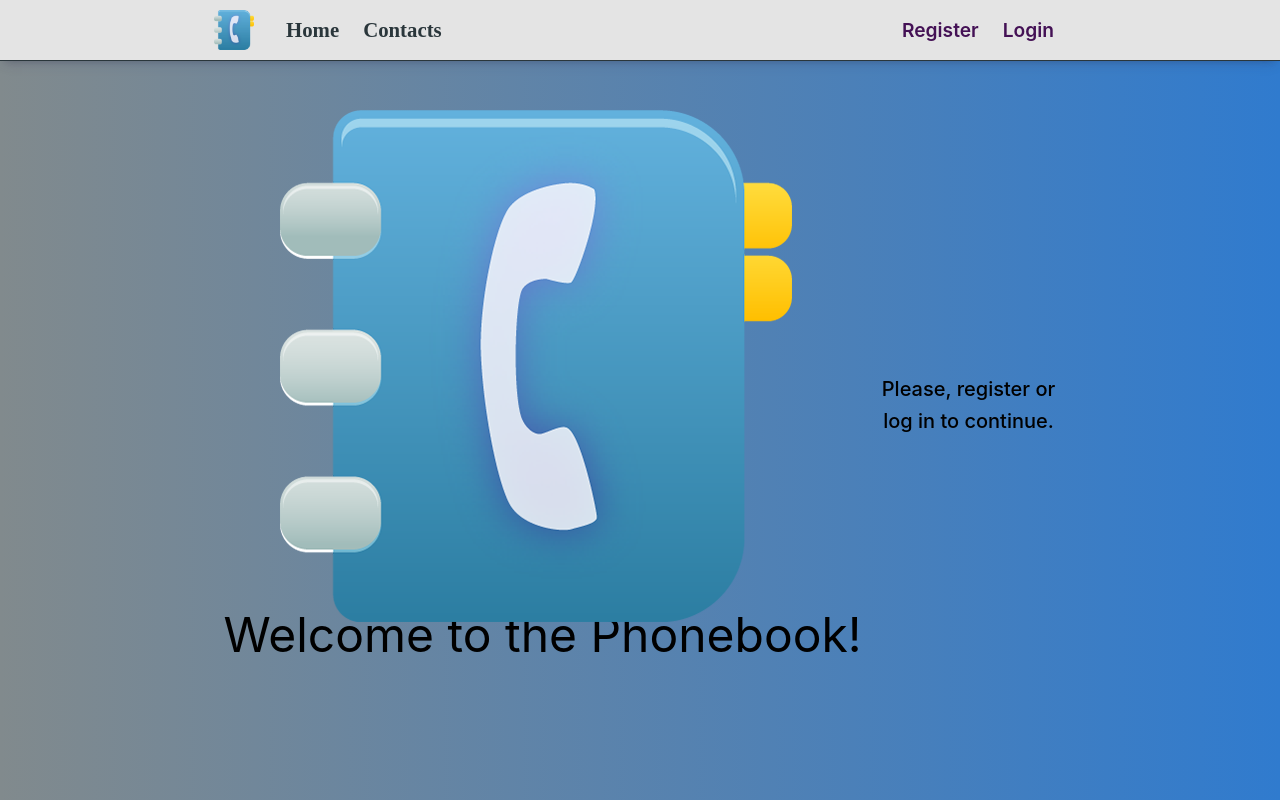
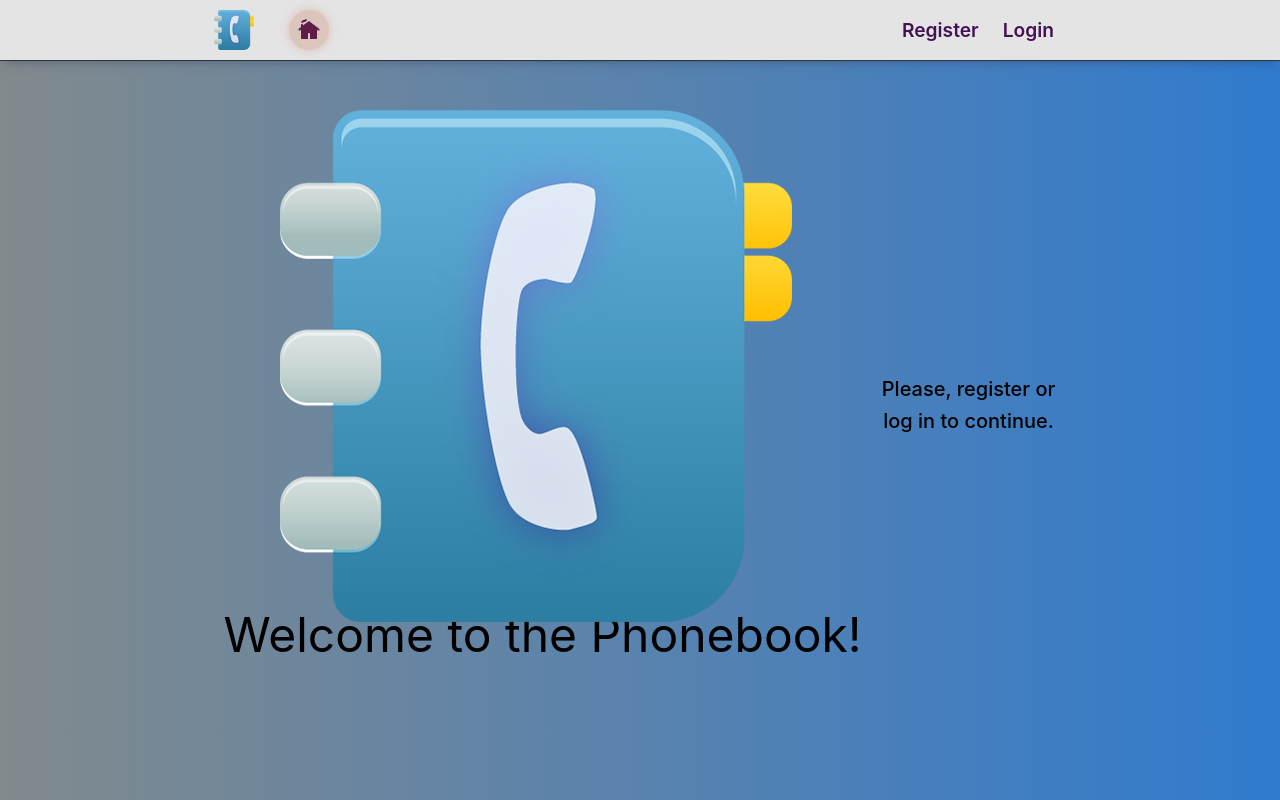
Before and after one commit to yuri69k/goit-react-hw-08-phonebook, a React (Create React App) app: page / in a window 1280 px wide. Built offline with nearby package versions, Linux system fonts and the light colour scheme.

Commit message:
fix Navigation

```diff
--- a/src/components/Navigation/Navigation.js
+++ b/src/components/Navigation/Navigation.js
@@ -1,19 +1,53 @@
 import { NavLink } from 'react-router-dom';
-// import { useAuth } from 'hooks';
-import styles from './Navigation.module.scss';
+import { useAuth } from 'hooks';
+import Link from '@mui/material/Link';
+import IconButton from '@mui/material/IconButton';
+import CottageRoundedIcon from '@mui/icons-material/CottageRounded';
+import ContactPhoneRoundedIcon from '@mui/icons-material/ContactPhoneRounded';
+import Tooltip from '@mui/material/Tooltip';
+
+const styles = {
+  link: {
+    marginLeft: '15px',
+    position: 'relative',
+
+    '&.active::after': {
+      content: '""',
+      display: 'block',
+      height: '40px',
+      width: '40px',
+      borderRadius: '50%',
+      backgroundColor: '#be4d25',
+      position: 'absolute',
+      bottom: '0',
+      left: '0',
+      boxShadow: '0 0 10px 1px #be4d25',
+      opacity: 0.2,
+    },
+  },
+};
 
 export const Navigation = () => {
-  // const { isLoggedIn } = useAuth();
+  const { isLoggedIn } = useAuth();
 
   return (
     <nav>
-      <NavLink className={styles.link} to="/">
-        Home
-      </NavLink>
-
-      <NavLink className={styles.link} to="/contacts">
-        Contacts
-      </NavLink>
+      <Link component={NavLink} to="/" sx={styles.link}>
+        <Tooltip title="Home" placement="bottom" arrow>
+          <IconButton>
+            <CottageRoundedIcon />
+          </IconButton>
+        </Tooltip>
+      </Link>
+      {isLoggedIn && (
+        <Link component={NavLink} to="/contacts" sx={styles.link}>
+          <Tooltip title="Contacts" placement="bottom" arrow>
+            <IconButton>
+              <ContactPhoneRoundedIcon />
+            </IconButton>
+          </Tooltip>
+        </Link>
+      )}
     </nav>
   );
 };
--- a/src/components/Navigation/Navigation.module.scss
+++ /dev/null
@@ -1,15 +0,0 @@
-.link {
-  display: inline-block;
-  text-decoration: none;
-  padding: 12px;
-  font-weight: 700;
-  color: #2a363b;
-  font-size: 1.3rem;
-
-  &:hover {
-    color: #e84a5f;
-  }
-  &.active {
-    color: #e84a5f;
-  }
-}
```
